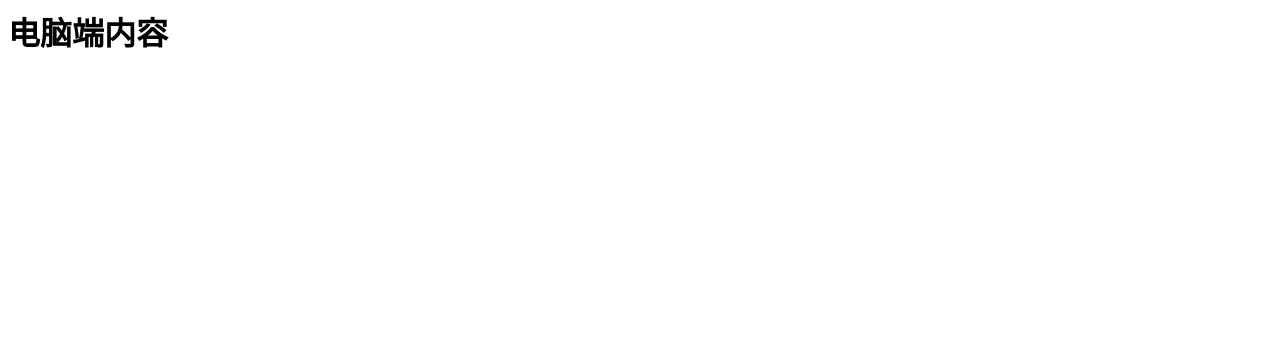
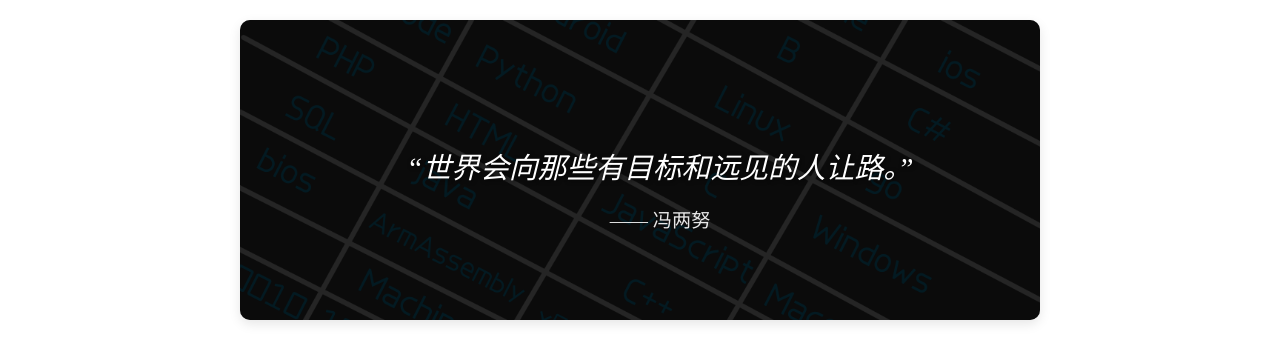
Before and after one commit to hello-os589/hello-os589.github.io, a plain HTML site: page index.html in a window 1280 px wide. Drawn offline with Linux system fonts and the light colour scheme.

Commit message:
Update index.html

```diff
--- a/index.html
+++ b/index.html
@@ -1,14 +1,92 @@
+<!DOCTYPE html>
+<html lang="zh">
 <head>
-  <meta name="viewport" content="width=device-width, initial-scale=1.0">
+    <meta charset="UTF-8">
+    <meta name="viewport" content="width=device-width, initial-scale=1.0">
+    <title>hello-os589的主网页</title>
+    <style>
+        /* 名言模块容器 */
+        .quote-module {
+            width: 100%;
+            max-width: 800px;
+            margin: 20px auto;
+            border-radius: 10px;
+            overflow: hidden;
+            box-shadow: 0 4px 12px rgba(0, 0, 0, 0.1);
+        }
+
+        /* 背景图+名言区域 */
+        .quote-background {
+            height: 300px;
+            background: url('pngs/head.png') no-repeat center center/cover;
+            position: relative;
+        }
+
+        /* 半透明遮罩 */
+        .quote-overlay {
+            position: absolute;
+            width: 100%;
+            height: 100%;
+            background: rgba(0, 0, 0, 0.4);
+            display: flex;
+            justify-content: center;
+            align-items: center;
+            padding: 20px;
+        }
+
+        /* 文字样式 */
+        .quote-content {
+            color: white;
+            text-align: center;
+            max-width: 90%;
+        }
+
+        .quote-text {
+            font-size: 1.8em;
+            font-style: italic;
+            line-height: 1.5;
+            margin-bottom: 15px;
+            text-shadow: 1px 1px 4px rgba(0, 0, 0, 0.7);
+        }
+
+        .quote-author {
+            font-size: 1.2em;
+            opacity: 0.9;
+        }
+    </style>
 </head>
 <body>
-  <script>
-    const isMobileByWidth = window.innerWidth <= 768;
-    const isMobileByUA = /Mobile|Android|iPhone/i.test(navigator.userAgent);
-    if (isMobileByWidth || isMobileByUA) {
-      document.body.innerHTML = "<h1>手机端内容</h1>";
-    } else {
-      document.body.innerHTML = "<h1>电脑端内容</h1>";
-    }
-  </script>
+    <!-- 名言模块 -->
+    <div class="quote-module">
+        <div class="quote-background">
+            <div class="quote-overlay">
+                <div class="quote-content">
+                    <div class="quote-text" id="quote-text">加载中...</div>
+                    <div class="quote-author" id="quote-author"></div>
+                </div>
+            </div>
+        </div>
+    </div>
+
+    <script>
+        // 名言库
+        const quotes = [
+            { text: "生活就像一盒巧克力，你永远不知道下一块会是什么味道。", author: "《阿甘正传》" },
+            { text: "成功不是终点，失败也并非末日，重要的是继续前进的勇气。", author: "温斯顿·丘吉尔" },
+            { text: "每一天都是一个新的开始，深呼吸，微笑，重新出发。", author: "佚名" },
+            { text: "你比自己想象的更勇敢，比看起来更强大，比认为的更聪明。", author: "A.A.米尔恩" },
+            { text: "太阳每天都会升起，带来新的希望。", author: "非洲谚语" },
+            { text: "不要等待完美的时刻，抓住当下，让它变得完美。", author: "佚名" },
+            { text: "困难是成长的催化剂，而非退缩的理由。", author: "佚名" },
+            { text: "世界会向那些有目标和远见的人让路。", author: "冯两努" }
+        ];
+
+        // 页面加载时随机显示一条名言
+        window.onload = function() {
+            const quote = quotes[Math.floor(Math.random() * quotes.length)];
+            document.getElementById("quote-text").textContent = `“${quote.text}”`;
+            document.getElementById("quote-author").textContent = `—— ${quote.author}`;
+        };
+    </script>
 </body>
+</html>
```
